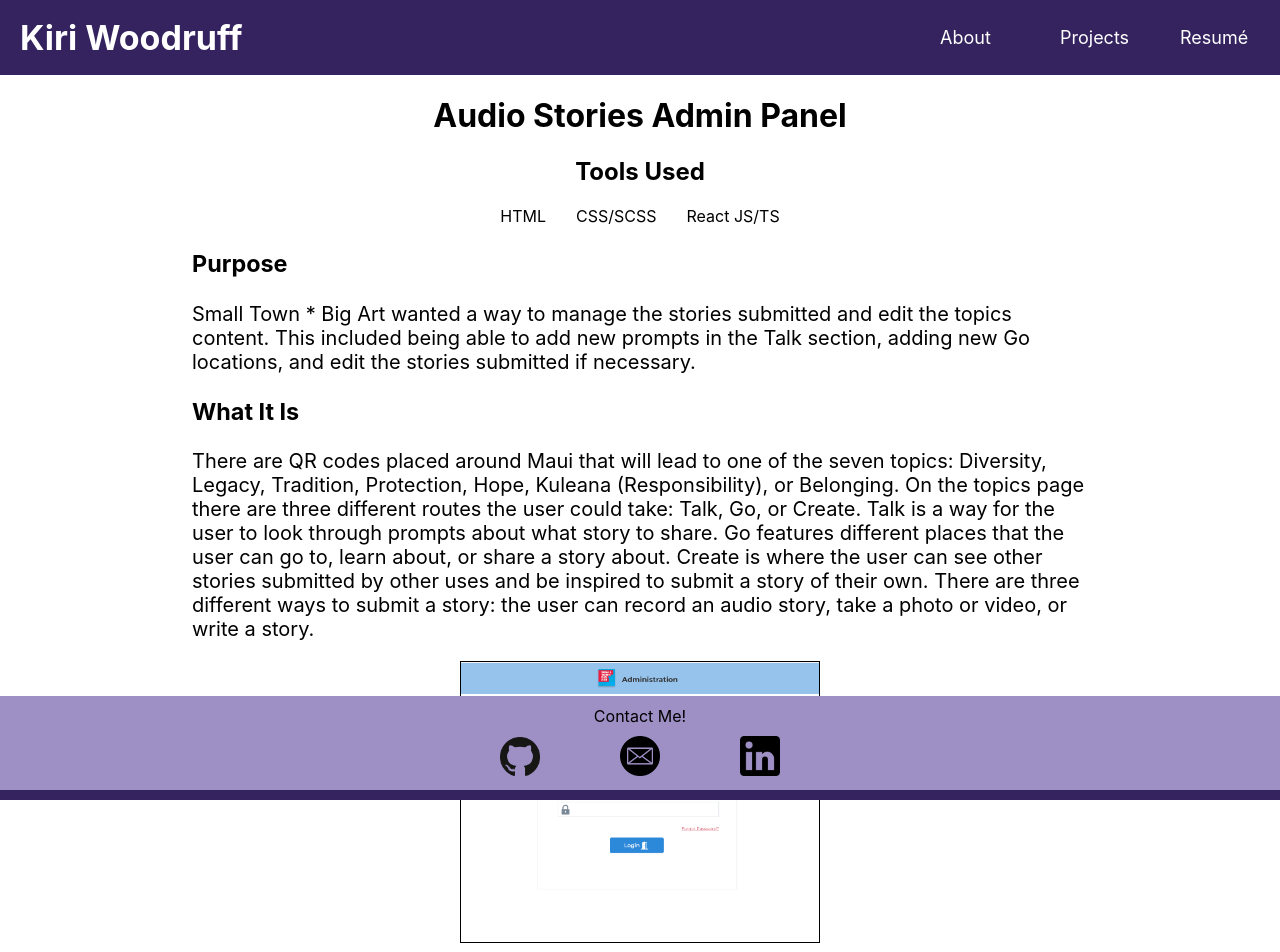
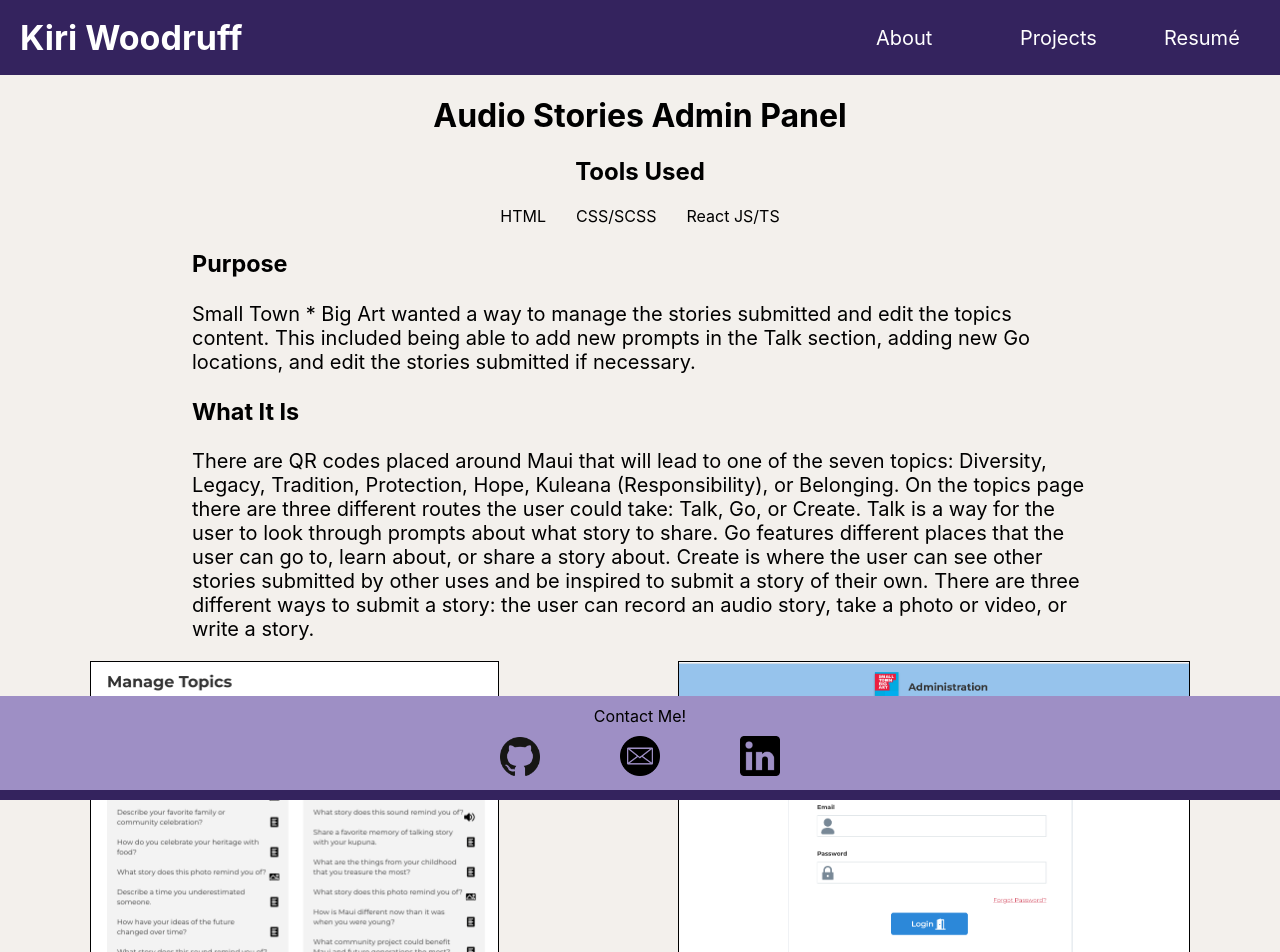
Before and after one commit to kiri-woodruff/Portfolio-Website, a React (Create React App) app: page /projects/audio-stories-admin in a window 1280 px wide. Shown: the top 952 px of the page. Built offline with nearby package versions, Linux system fonts and the light colour scheme.

Commit message:
Animations to projects page projects

```diff
--- a/src/About/AboutPage.tsx
+++ b/src/About/AboutPage.tsx
@@ -16,7 +16,7 @@ const AboutPage = () => {
                     applications and other digital products for clients.
                     </p>
                     <p className='what-i-am'>
-                    At the Digital Corps, I am currently a Development Apprentice.
+                    At the Digital Corps, I am currently a Development Apprentice and a Junior Project Manager.
                     </p>
                 </p>
             </div>
--- a/src/App.scss
+++ b/src/App.scss
@@ -1,5 +1,4 @@
 .App {
-  //background-color: #f3f0ec;
-  //
-
+  background-color: #f3f0ec;
+  min-height: 100vh;
 }
--- a/src/AudioStoriesAdmin/AudioStoriesAdminPageStyling.scss
+++ b/src/AudioStoriesAdmin/AudioStoriesAdminPageStyling.scss
@@ -58,17 +58,15 @@
     }
   }
 
-  @media (min-width: 700px) and (max-width: 1800px) {
+  @media (min-width: 700px) and (max-width: 1200px) {
     .images {
       display: flex;
       flex-direction: column-reverse;
     }
-    .topics-photo {
-      max-width: 90%;
-    }
+
     img {
       margin-bottom: 20px;
-      max-height: 35vh;
+      max-width: 60%;
     }
   }
   @media (max-width: 700px) {
--- a/src/Header/HeaderStyling.scss
+++ b/src/Header/HeaderStyling.scss
@@ -7,11 +7,12 @@
 
   .header-links {
     display: flex;
+    height: 50%;
     align-items: center;
     justify-content: space-between;
-    width: 25%;
+    width: 30%;
     margin-right: 20px;
-    font-size: 18px;
+    font-size: 20px;
   }
 
   a {
@@ -28,10 +29,10 @@
 
   .header-name {
     display: flex;
+    height: 50%;
     align-items: center;
     font-size: 34px;
     margin-left: 20px;
-
   }
 
   @media (min-width:401px) and (max-width: 700px) {
@@ -45,10 +46,11 @@
         font-size: 24px;
     }
     .header-links{
-      margin-right: 6em;
+      margin-right: 10px;
       font-size: 18px;
+      width: 50%;
       a{
-        margin-right: 10px;
+        margin-right: 6px;
       }
     }
   }
@@ -60,10 +62,10 @@
       margin-bottom: 3px;
     }
     .header-name{
-      font-size: 24px;
+      font-size: 23px;
     }
     .header-links{
-      margin-right: 6em;
+      margin-right: 5em;
       font-size: 16px;
       a{
         margin-right: 10px;
--- a/src/Projects-Page/ProjectsPageStyling.scss
+++ b/src/Projects-Page/ProjectsPageStyling.scss
@@ -19,6 +19,13 @@
     margin: auto auto 50px;
     padding-left: 4px;
     padding-right: 4px;
+    transition: transform 250ms;
+    animation: moveInBottom 2s ease-out;
+    animation-fill-mode: backwards;
+  }
+
+  .project:hover{
+    transform: translateY(-20px);
   }
 
   .project img {
@@ -27,11 +34,25 @@
     display: flex;
     margin: auto;
     align-items: center;
+
+  }
+
+  @keyframes moveInBottom {
+    0% {
+      opacity: 0;
+      transform: translateY(30px);
+    }
+
+    100% {
+      opacity: 1;
+      transform: translateY(0px);
+    }
   }
 
   .audio-stories-home-photo {
     padding-top: 20px;
   }
+
 
   .wiki-women-home-photo {
     padding-top: 20px;
@@ -58,6 +79,7 @@
     padding: .4em;
     box-shadow: 0 4px 4px 0 rgba(0, 0, 0, 0.25);
   }
+
 
   .background-color-box {
     display: flex;
```
